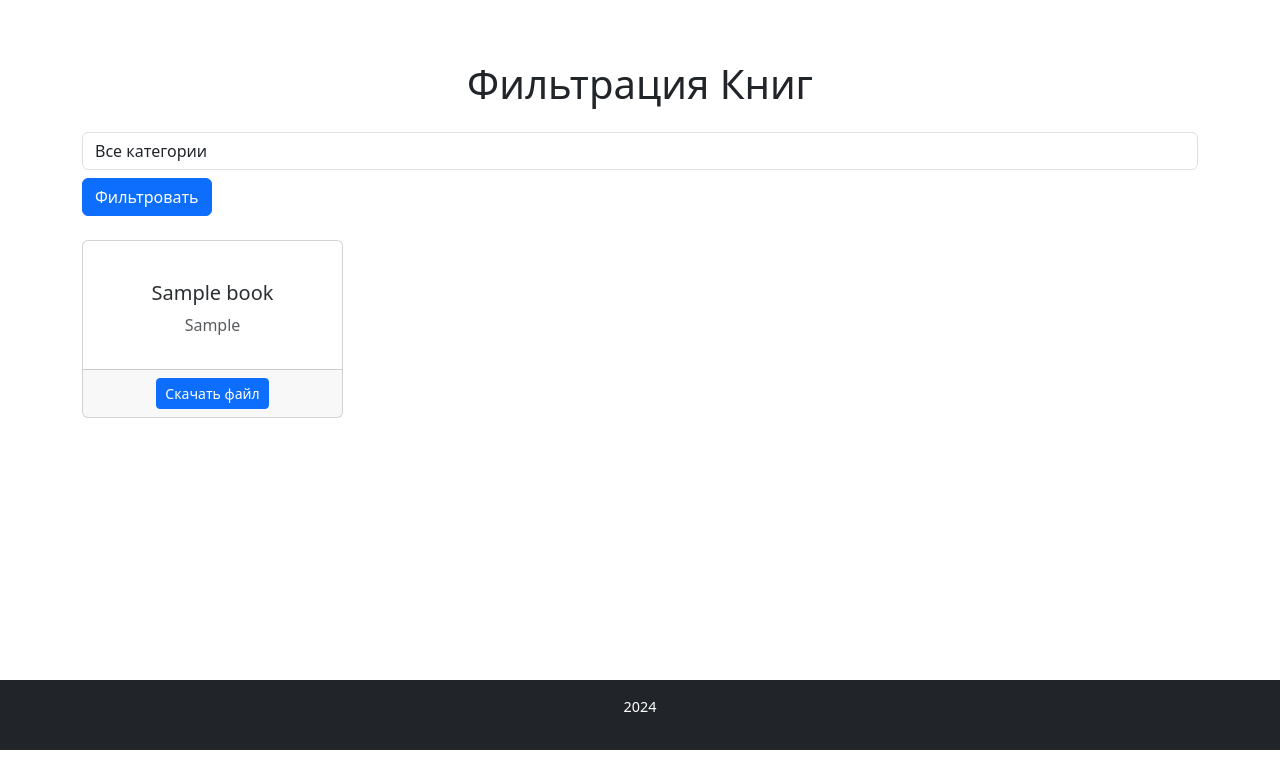
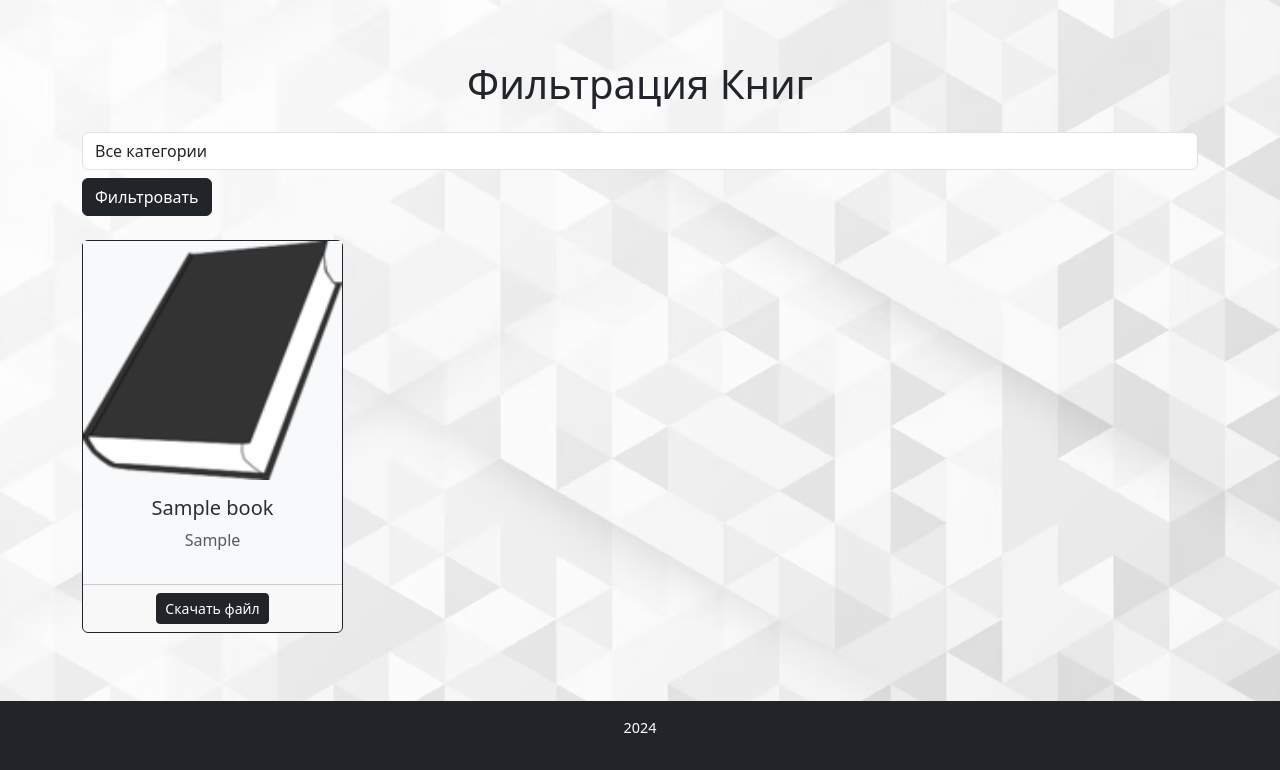
Before and after one commit to kolya343434/books, a Django app: page /books/ in a window 1280 px wide. Shown: the part 50-820 px from the top of the page. Run offline with Django 4.2, Linux system fonts and the light colour scheme; tables that the repository leaves empty hold one stand-in row (values such as "Sample post").

Commit message:
Первый коммит

```diff
--- a/myapp/models.py
+++ b/myapp/models.py
@@ -19,11 +19,11 @@ class Author(models.Model):
         return f"{self.surname} {self.name} {self.patronymic or ''}".strip()
 
 
-# Модель для таблицы books
+
 class Book(models.Model):
-    name = models.CharField(max_length=100)  # Название книги
-    number_of_pages = models.IntegerField(blank=True, null=True)  # Количество страниц
-    year_of_publication = models.IntegerField(blank=True, null=True)  # Год публикации
+    name = models.CharField(max_length=100)
+    number_of_pages = models.IntegerField(blank=True, null=True)
+    year_of_publication = models.IntegerField(blank=True, null=True)
     area_of_expertise = models.ForeignKey(
         AreaOfExpertise,
         on_delete=models.SET_NULL,
@@ -31,8 +31,8 @@ class Book(models.Model):
         null=True,
         related_name="books"
     )  # Связь с таблицей AreaOfExpertise
-    authors = models.ManyToManyField(Author, related_name="books")  # Many-to-Many связь с Author
-    file = models.FileField(upload_to='books/', blank=True, null=True)  # Поле для загрузки файлов
+    authors = models.ManyToManyField(Author, related_name="books")
+    file = models.FileField(upload_to='books/', blank=True, null=True)
 
     def __str__(self):
         return self.name
--- a/myapp/templates/myapp/base.html
+++ b/myapp/templates/myapp/base.html
@@ -9,7 +9,7 @@
     <link rel="stylesheet" href="{% static 'myapp/styles.css' %}">
     <link href="https://cdn.jsdelivr.net/npm/bootstrap@5.3.0/dist/css/bootstrap.min.css" rel="stylesheet">
 </head>
-<body>
+<body style="background-image: url({% static 'myapp/Covers/bg.png' %}); background-size: 100% auto;">
     <!-- Панель навигации с использованием Bootstrap -->
     <header>
         <nav class="navbar navbar-expand-lg navbar-dark bg-dark">
@@ -48,7 +48,7 @@
     </div>
 
     <!-- Основное содержимое -->
-    <main class="container">
+    <main class="container bg-transparent">
         {% block content %}
         <!-- Содержимое конкретного шаблона -->
         {% endblock %}
--- a/myapp/templates/myapp/book_list.html
+++ b/myapp/templates/myapp/book_list.html
@@ -1,7 +1,7 @@
 <!-- myapp/templates/myapp/filters.html -->
 
 {% extends 'myapp/base.html' %}
-
+{% load static %}
 {% block title %}Фильтрация Книг{% endblock %}
 
 {% block content %}
@@ -26,16 +26,16 @@
                 {% endfor %}
             </select>
         </div>
-        <button type="submit" class="btn btn-primary mt-2">Фильтровать</button>
+        <button type="submit" class="btn btn-dark mt-2">Фильтровать</button>
     </form>
 
     <!-- Отображение книг -->
     <div class="row">
         {% for book in books %}
             <div class="col-md-3 mb-4">
-                <div class="card h-100">
-                    <a href="{% url 'myapp:book_detail' book.id %}" style="text-decoration: none;" class="h-100">
-                        <img src="{{ book.cover.url }}" class="card-img-top" alt="">
+                <div class="card h-100 border border-dark">
+                    <a href="{% url 'myapp:book_detail' book.id %}" style="text-decoration: none;" class="h-100 bg-light">
+                        <img src="{% static 'myapp/Covers/Gray_book.png' %}" class="card-img-top" alt="">
                         <div class="card-body">
                             <h5 class="card-title text-center text-secondary-emphasis">{{ book.name }}</h5>
                             <p class="text-center text-muted">
@@ -49,7 +49,7 @@
                     </a>
                     {% if book.file %}
                         <div class="card-footer text-center">
-                            <a href="{% url 'myapp:download_book' book.id %}" class="btn btn-primary btn-sm">Скачать файл</a>
+                            <a href="{% url 'myapp:download_book' book.id %}" class="btn btn-dark btn-sm">Скачать файл</a>
                         </div>
                     {% else %}
                         <div class="card-footer text-center">
--- a/myapp/views.py
+++ b/myapp/views.py
@@ -157,11 +157,11 @@ def download_book(request, book_id):
 
 
 def home(request):
-    categories = AreaOfExpertise.objects.all()  # Получаем все категории
-    books = Book.objects.all()  # Опционально: получить книги для главной страницы
+    categories = AreaOfExpertise.objects.all()
+    books = Book.objects.all()
     context = {
 
-        'books': books , # Если хотите отображать книги на главной
+        'books': books ,
         'categories': categories
     }
     return render(request, 'myapp/home.html', context)
```
Also changed, not shown: myapp/templates/myapp/detail.html (+5 -9 lines), myapp/templates/myapp/home.html (+5 -5 lines), myapp/static/myapp/Covers/Gray_book.png (added), myapp/static/myapp/Covers/bg.png (added).
